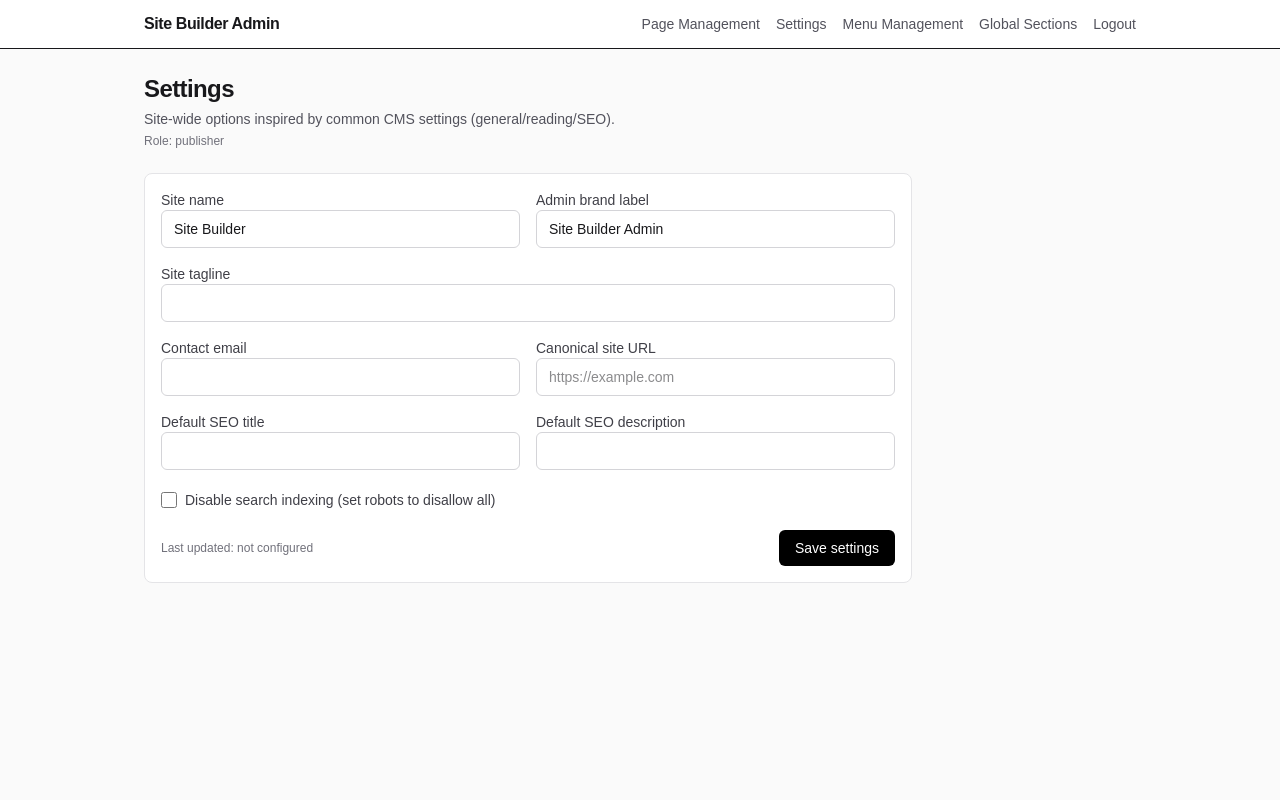
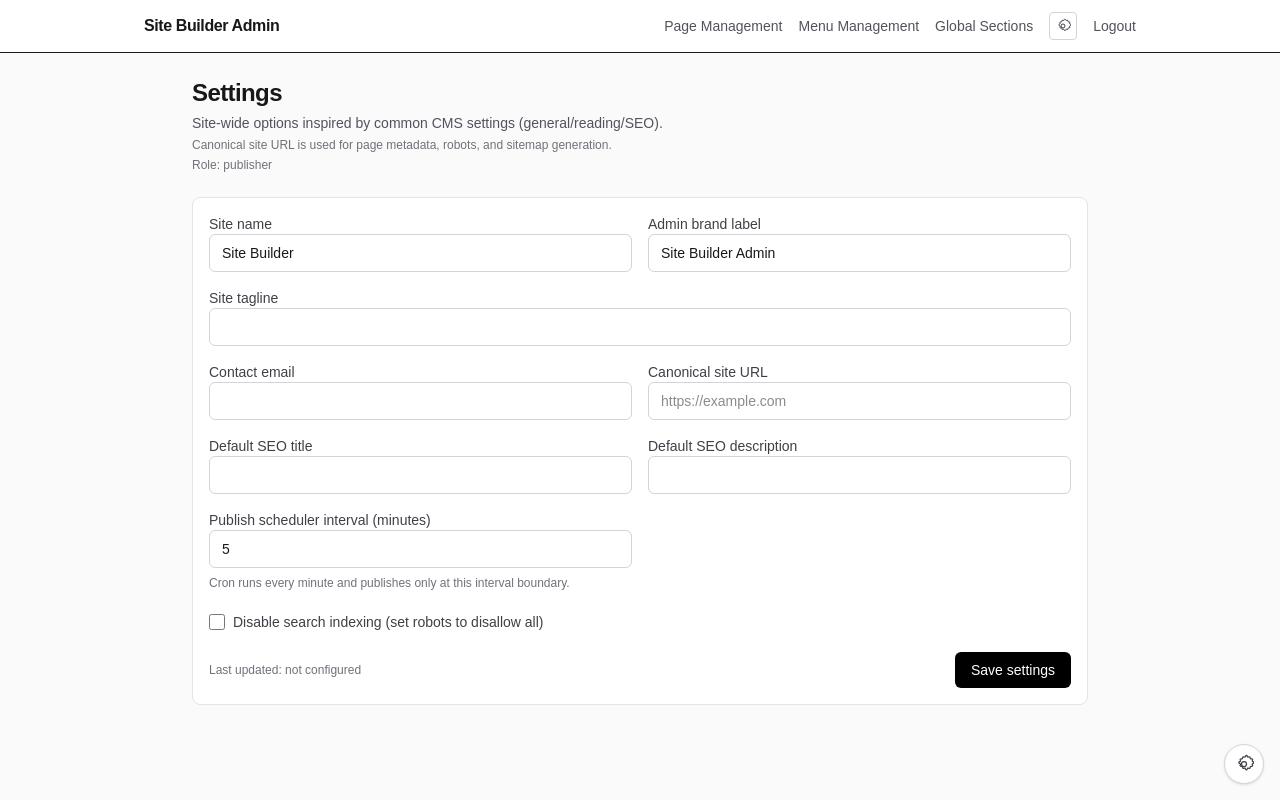
Before and after one commit to kimgyver/site-builder, a Next.js app: page /admin/settings in a window 1280 px wide. Built offline with nearby package versions, Linux system fonts and the light colour scheme; no server answers; the database is empty.

Commit message:
settings

```diff
--- a/src/app/admin/layout.tsx
+++ b/src/app/admin/layout.tsx
@@ -4,6 +4,25 @@ import { cookies } from "next/headers";
 import { redirect } from "next/navigation";
 import { SESSION_COOKIE_NAME } from "@/lib/adminAuth";
 import { getSiteSettings } from "@/lib/siteSettings";
+
+function SettingsGearIcon({ className }: { className?: string }) {
+  return (
+    <svg
+      viewBox="0 0 24 24"
+      fill="none"
+      xmlns="http://www.w3.org/2000/svg"
+      className={className}
+      aria-hidden="true"
+    >
+      <path
+        d="M10.325 4.317a1 1 0 0 1 1.35-.936l.648.247a1 1 0 0 0 1.354-.648l.247-.648a1 1 0 0 1 1.873 0l.247.648a1 1 0 0 0 1.354.648l.648-.247a1 1 0 0 1 1.35.936l.093.689a1 1 0 0 0 1.133.853l.689-.093a1 1 0 0 1 .936 1.35l-.247.648a1 1 0 0 0 .648 1.354l.648.247a1 1 0 0 1 0 1.873l-.648.247a1 1 0 0 0-.648 1.354l.247.648a1 1 0 0 1-.936 1.35l-.689-.093a1 1 0 0 0-1.133.853l-.093.689a1 1 0 0 1-1.35.936l-.648-.247a1 1 0 0 0-1.354.648l-.247.648a1 1 0 0 1-1.873 0l-.247-.648a1 1 0 0 0-1.354-.648l-.648.247a1 1 0 0 1-1.35-.936l-.093-.689a1 1 0 0 0-1.133-.853l-.689.093a1 1 0 0 1-.936-1.35l.247-.648a1 1 0 0 0-.648-1.354l-.648-.247a1 1 0 0 1 0-1.873l.648-.247a1 1 0 0 0 .648-1.354l-.247-.648a1 1 0 0 1 .936-1.35l.689.093a1 1 0 0 0 1.133-.853l.093-.689Z"
+        stroke="currentColor"
+        strokeWidth="1.5"
+      />
+      <circle cx="12" cy="12" r="3" stroke="currentColor" strokeWidth="1.5" />
+    </svg>
+  );
+}
 
 async function logout() {
   "use server";
@@ -35,12 +54,6 @@ export default async function AdminLayout({
               Page Management
             </Link>
             <Link
-              href="/admin/settings"
-              className="whitespace-nowrap hover:text-zinc-900"
-            >
-              Settings
-            </Link>
-            <Link
               href="/admin/menus"
               className="whitespace-nowrap hover:text-zinc-900"
             >
@@ -51,6 +64,14 @@ export default async function AdminLayout({
               className="whitespace-nowrap hover:text-zinc-900"
             >
               Global Sections
+            </Link>
+            <Link
+              href="/admin/settings"
+              aria-label="Open settings"
+              title="Settings"
+              className="inline-flex h-7 w-7 items-center justify-center rounded border border-zinc-300 text-sm text-zinc-700 hover:bg-zinc-100 hover:text-zinc-900"
+            >
+              <SettingsGearIcon className="h-4 w-4" />
             </Link>
             <form action={logout}>
               <button
@@ -63,7 +84,16 @@ export default async function AdminLayout({
           </nav>
         </div>
       </header>
-      <main className="mx-auto flex max-w-5xl px-4 py-6">{children}</main>
+      <main className="mx-auto flex w-full max-w-5xl px-4 py-6">
+        {children}
+      </main>
+      <Link
+        href="/admin/settings"
+        aria-label="Open settings"
+        className="fixed bottom-4 right-4 inline-flex h-10 w-10 items-center justify-center rounded-full border border-zinc-300 bg-white text-lg text-zinc-700 shadow-sm transition-colors hover:bg-zinc-100 hover:text-zinc-900"
+      >
+        <SettingsGearIcon className="h-5 w-5" />
+      </Link>
     </div>
   );
 }
--- a/src/app/admin/pages/new/page.tsx
+++ b/src/app/admin/pages/new/page.tsx
@@ -105,7 +105,7 @@ export default async function NewPage({
   const canPublish = canPublishContent(role);
 
   return (
-    <div className="w-full max-w-2xl space-y-6">
+    <div className="mx-auto w-full space-y-6 lg:max-w-4xl">
       <div>
         <h1 className="text-2xl font-semibold tracking-tight">New page</h1>
         <p className="mt-1 text-sm text-zinc-600">
--- a/src/app/admin/pages/page.tsx
+++ b/src/app/admin/pages/page.tsx
@@ -22,7 +22,7 @@ export default async function PagesListPage() {
   });
 
   return (
-    <div className="flex w-full flex-col gap-6">
+    <div className="mx-auto flex w-full flex-col gap-6 lg:max-w-4xl">
       <div className="flex flex-col gap-2 sm:flex-row sm:items-center sm:justify-between">
         <div>
           <h1 className="text-2xl font-semibold tracking-tight">
--- a/src/app/admin/settings/page.tsx
+++ b/src/app/admin/settings/page.tsx
@@ -44,6 +44,15 @@ function normalizeSiteUrl(value: string | null) {
   }
 }
 
+function normalizeCronIntervalMinutes(formData: FormData) {
+  const raw = String(formData.get("cronPublishIntervalMinutes") ?? "").trim();
+  const parsed = Number.parseInt(raw, 10);
+  if (!Number.isFinite(parsed)) {
+    return DEFAULT_SITE_SETTINGS.cronPublishIntervalMinutes;
+  }
+  return Math.min(60, Math.max(1, parsed));
+}
+
 async function saveSettings(formData: FormData) {
   "use server";
 
@@ -66,6 +75,7 @@ async function saveSettings(formData: FormData) {
   const adminBrandLabel =
     String(formData.get("adminBrandLabel") ?? "").trim() ||
     DEFAULT_SITE_SETTINGS.adminBrandLabel;
+  const cronPublishIntervalMinutes = normalizeCronIntervalMinutes(formData);
   const disableIndexing = formData.get("disableIndexing") === "on";
   const siteUrl = normalizeSiteUrl(toOptionalString(formData, "siteUrl"));
 
@@ -78,6 +88,7 @@ async function saveSettings(formData: FormData) {
       contactEmail,
       defaultSeoTitle,
       defaultSeoDescription,
+      cronPublishIntervalMinutes,
       disableIndexing,
       adminBrandLabel
     },
@@ -89,6 +100,7 @@ async function saveSettings(formData: FormData) {
       contactEmail,
       defaultSeoTitle,
       defaultSeoDescription,
+      cronPublishIntervalMinutes,
       disableIndexing,
       adminBrandLabel
     }
@@ -113,12 +125,16 @@ export default async function SettingsAdminPage({
   const { saved } = await searchParams;
 
   return (
-    <div className="w-full max-w-3xl space-y-6">
+    <div className="mx-auto w-full space-y-6 lg:max-w-4xl">
       <div>
         <h1 className="text-2xl font-semibold tracking-tight">Settings</h1>
         <p className="mt-1 text-sm text-zinc-600">
           Site-wide options inspired by common CMS settings
           (general/reading/SEO).
+        </p>
+        <p className="mt-1 text-xs text-zinc-500">
+          Canonical site URL is used for page metadata, robots, and sitemap
+          generation.
         </p>
         <p className="mt-1 text-xs text-zinc-500">
           Role: {role}
@@ -210,6 +226,25 @@ export default async function SettingsAdminPage({
               className="w-full rounded-md border border-zinc-300 px-3 py-2 text-sm"
             />
           </label>
+
+          <label className="space-y-1 text-sm">
+            <span className="text-zinc-700">
+              Publish scheduler interval (minutes)
+            </span>
+            <input
+              type="number"
+              name="cronPublishIntervalMinutes"
+              min={1}
+              max={60}
+              defaultValue={settings.cronPublishIntervalMinutes}
+              disabled={!canEdit}
+              className="w-full rounded-md border border-zinc-300 px-3 py-2 text-sm"
+            />
+            <span className="text-xs text-zinc-500">
+              Cron runs every minute and publishes only at this interval
+              boundary.
+            </span>
+          </label>
         </div>
 
         <label className="flex items-center gap-2 text-sm text-zinc-700">
--- a/src/app/page.tsx
+++ b/src/app/page.tsx
@@ -14,6 +14,17 @@ export default async function Home() {
           {settings.siteTagline ||
             "Use the admin to manage pages, menus, and global sections. Start from Page Management to create and edit page content."}
         </p>
+        {settings.contactEmail ? (
+          <p className="text-sm text-zinc-600">
+            Contact: {" "}
+            <a
+              href={`mailto:${settings.contactEmail}`}
+              className="underline underline-offset-2 hover:text-zinc-900"
+            >
+              {settings.contactEmail}
+            </a>
+          </p>
+        ) : null}
         <div className="flex flex-wrap gap-3">
           <Link
             href="/admin/pages"
--- a/src/app/robots.ts
+++ b/src/app/robots.ts
@@ -1,25 +1,10 @@
 import type { MetadataRoute } from "next";
 import { getSiteSettings } from "@/lib/siteSettings";
-
-function getSiteUrl(configuredSiteUrl: string | null) {
-  if (configuredSiteUrl?.trim()) {
-    return configuredSiteUrl.replace(/\/$/, "");
-  }
-
-  const configured = process.env.NEXT_PUBLIC_SITE_URL?.trim();
-  if (configured) {
-    return configured.replace(/\/$/, "");
-  }
-  const vercel = process.env.VERCEL_URL?.trim();
-  if (vercel) {
-    return `https://${vercel.replace(/^https?:\/\//, "").replace(/\/$/, "")}`;
-  }
-  return "http://localhost:3000";
-}
+import { resolveSiteUrl } from "@/lib/siteUrl";
 
 export default async function robots(): Promise<MetadataRoute.Robots> {
   const settings = await getSiteSettings();
-  const siteUrl = getSiteUrl(settings.siteUrl);
+  const siteUrl = resolveSiteUrl(settings.siteUrl);
 
   if (settings.disableIndexing) {
     return {
--- a/src/app/sitemap.ts
+++ b/src/app/sitemap.ts
@@ -1,21 +1,12 @@
 import type { MetadataRoute } from "next";
 import { prisma } from "@/lib/prisma";
 import { SUPPORTED_LOCALES } from "@/lib/i18n";
-
-function getSiteUrl() {
-  const configured = process.env.NEXT_PUBLIC_SITE_URL?.trim();
-  if (configured) {
-    return configured.replace(/\/$/, "");
-  }
-  const vercel = process.env.VERCEL_URL?.trim();
-  if (vercel) {
-    return `https://${vercel.replace(/^https?:\/\//, "").replace(/\/$/, "")}`;
-  }
-  return "http://localhost:3000";
-}
+import { getSiteSettings } from "@/lib/siteSettings";
+import { resolveSiteUrl } from "@/lib/siteUrl";
 
 export default async function sitemap(): Promise<MetadataRoute.Sitemap> {
-  const siteUrl = getSiteUrl();
+  const settings = await getSiteSettings();
+  const siteUrl = resolveSiteUrl(settings.siteUrl);
 
   const pages = await prisma.page.findMany({
     where: { status: "PUBLISHED" },
--- a/src/lib/siteSettings.ts
+++ b/src/lib/siteSettings.ts
@@ -7,6 +7,7 @@ export type SiteSettings = {
   contactEmail: string | null;
   defaultSeoTitle: string | null;
   defaultSeoDescription: string | null;
+  cronPublishIntervalMinutes: number;
   disableIndexing: boolean;
   adminBrandLabel: string;
   updatedAt: Date | null;
@@ -19,6 +20,7 @@ export const DEFAULT_SITE_SETTINGS: SiteSettings = {
   contactEmail: null,
   defaultSeoTitle: null,
   defaultSeoDescription: null,
+  cronPublishIntervalMinutes: 5,
   disableIndexing: false,
   adminBrandLabel: "Site Builder Admin",
   updatedAt: null
@@ -64,6 +66,7 @@ export async function getSiteSettings(): Promise<SiteSettings> {
       contactEmail: row.contactEmail,
       defaultSeoTitle: row.defaultSeoTitle,
       defaultSeoDescription: row.defaultSeoDescription,
+      cronPublishIntervalMinutes: row.cronPublishIntervalMinutes,
       disableIndexing: row.disableIndexing,
       adminBrandLabel: row.adminBrandLabel,
       updatedAt: row.updatedAt
--- /dev/null
+++ b/src/lib/siteUrl.ts
@@ -0,0 +1,17 @@
+export function resolveSiteUrl(configuredSiteUrl?: string | null) {
+  if (configuredSiteUrl?.trim()) {
+    return configuredSiteUrl.replace(/\/$/, "");
+  }
+
+  const configured = process.env.NEXT_PUBLIC_SITE_URL?.trim();
+  if (configured) {
+    return configured.replace(/\/$/, "");
+  }
+
+  const vercel = process.env.VERCEL_URL?.trim();
+  if (vercel) {
+    return `https://${vercel.replace(/^https?:\/\//, "").replace(/\/$/, "")}`;
+  }
+
+  return "http://localhost:3000";
+}
```
Also changed, not shown: src/app/[locale]/[slug]/page.tsx (+22 -15 lines), src/app/api/cron/publish/route.ts (+22 -1 lines), vercel.json, 3 other files (tests, documents, lock files or other folders).
